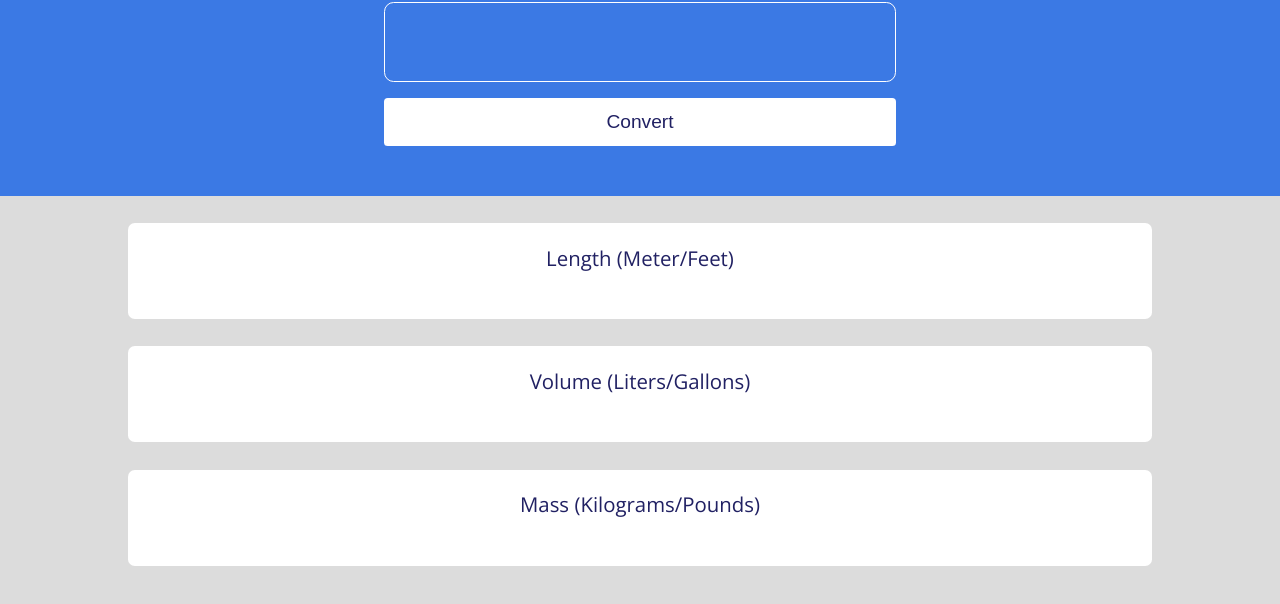
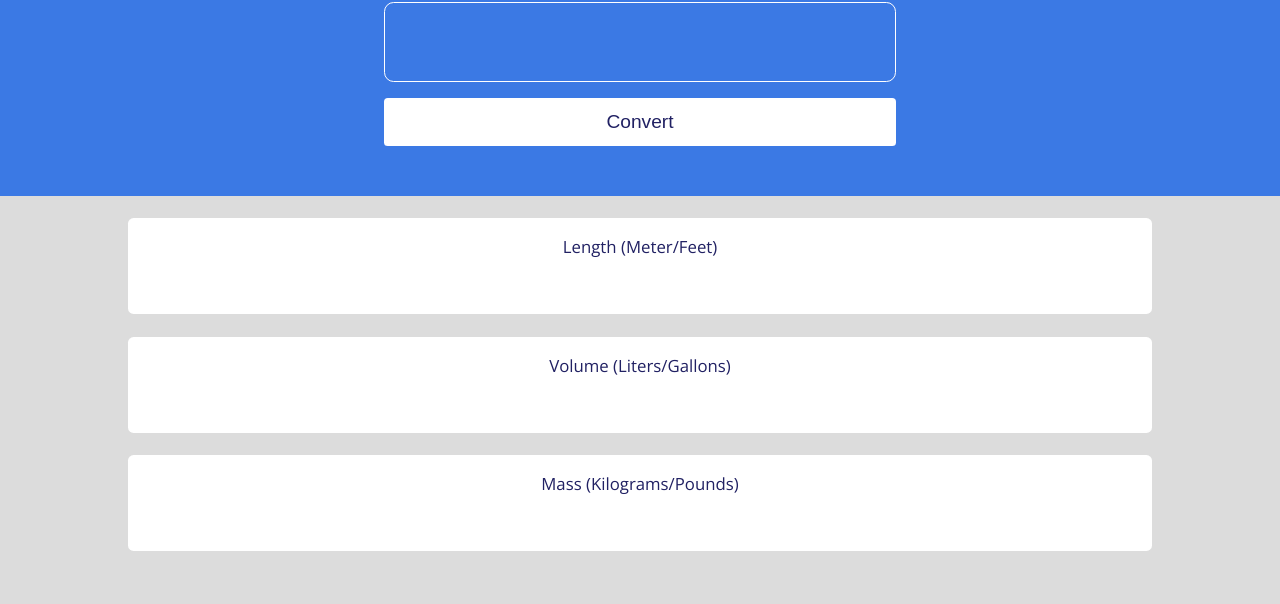
Before and after one commit to mikecasey99/Unit-Conversion, a plain HTML site: page index.html in a window 1280 px wide. Shown: the part 124-728 px from the top of the page. Drawn offline with nearby package versions, Linux system fonts and the light colour scheme.

Commit message:
Update style.css

```diff
--- a/style.css
+++ b/style.css
@@ -87,7 +87,7 @@
         min-height: 6vh;
     }
     .conversions{
-        font-size: 85%;
+        font-size: 70%;
         width: 80vw;
         height: 12vh;
     }
```
